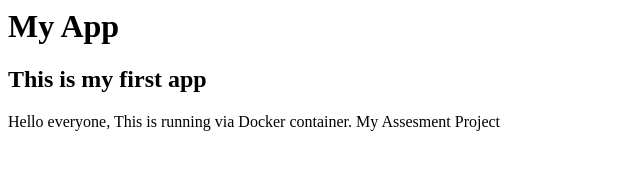
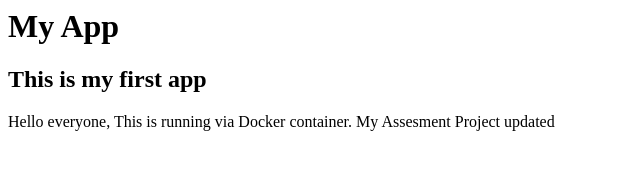
Before and after one commit to sreejith000007/PG_DO_DevOps_Certification_Training_assesment, a plain HTML site: page index.html in a window 1280 px wide. Shown: the full height of the page, 0-640 px from the left. Drawn offline with Linux system fonts and the light colour scheme.

Commit message:
DOkerfile with index page updated

```diff
--- a/index.html
+++ b/index.html
@@ -14,7 +14,7 @@
 
       <h2>This is my first app</h2>
 
-      <p>Hello everyone, This is running via Docker container. My Assesment Project</p>
+      <p>Hello everyone, This is running via Docker container. My Assesment Project updated</p>
 
     </div>
 
```
